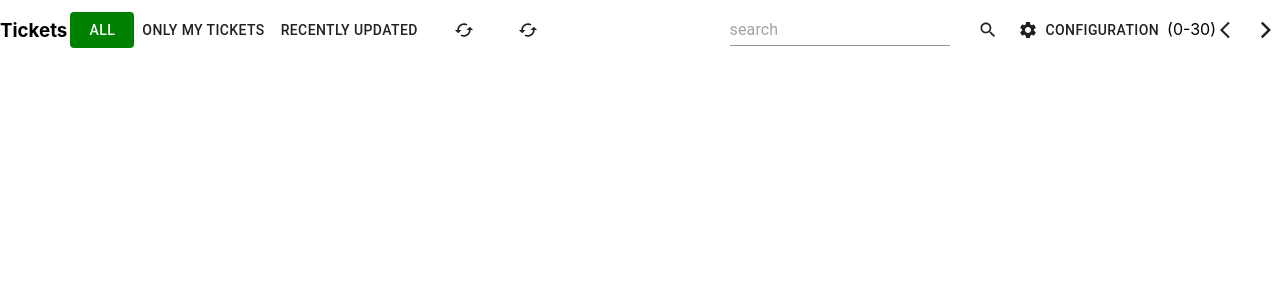
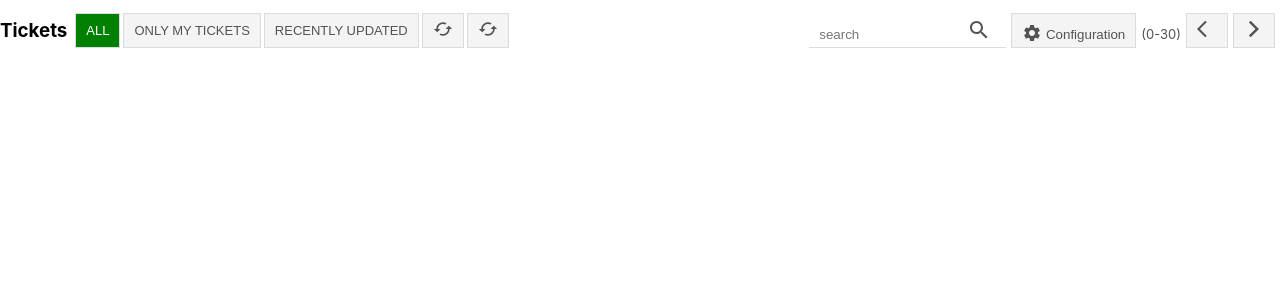
Before and after one commit to Narmadhu/KanbanBoardUi, a React (Create React App) app: page / in a window 1280 px wide. Shown: the top 300 px of the page. Built offline with nearby package versions, Linux system fonts and the light colour scheme.

Commit message:
changed nav button type

```diff
--- a/src/Components/Nav/Left/LeftPart.js
+++ b/src/Components/Nav/Left/LeftPart.js
@@ -3,18 +3,32 @@ import React from "react";
 import CachedIcon from '@material-ui/icons/Cached';
 import Button from '@material-ui/core/Button';
 import "./LeftPart.css";
+import { makeStyles } from '@material-ui/core/styles';
+
+const useStyles = makeStyles({
+  leftPart: {
+    display:"flex",
+    flexDirection:"row",
+    justifyContent:"center",
+    alignItems:"center"
+  },
+  ButtonList:{
+    marginLeft:"5px",
+    display:"flex",
+  }
+});
 
 function LeftPart() {
+  const classes = useStyles();
   return (
-    <div className="flex-row">
+    <div className={classes.leftPart}>
       <h3>Tickets</h3>
-      <div>
-      <Button style={{backgroundColor:"green",color:"white",marginLeft:"3px" }} >all</Button>
-      <Button>only my tickets</Button>
-      <Button>recently updated</Button>
-      {/* <button><FilterIcon /></button> */}
-      <Button endIcon={<CachedIcon />} />
-      <Button endIcon={<CachedIcon />} />
+      <div className={classes.ButtonList} id="buttonList" >
+      <button style={{backgroundColor:"green",color:"white"}} >all</button>
+      <button>only my tickets</button>
+      <button>recently updated</button>
+      <button><CachedIcon fontSize="small" /></button>
+      <button> <CachedIcon fontSize="small" /></button>
       </div>
     </div>
   );
--- a/src/Components/Nav/Nav.css
+++ b/src/Components/Nav/Nav.css
@@ -1,12 +1,55 @@
+button{
+    cursor: pointer;
+    outline: none;
+}
+
+/* Leftside Nav */
 .flex-row{
     display: flex;
     flex-direction: row;
-    /* justify-content: center; */
     align-items: center;
 }
 
-input{
-    padding: 8px;
+#buttonList > button{
+    margin-left: 3px;
+    text-transform: uppercase;
+    background-color: #f4f4f4;
+    border: 1px solid #dbdbdb;
+    color: rgb(83, 83, 83);
+    padding: 5px 10px;
+    font-size: small;
+}
+
+/* Rightside Nav */
+.input-icons {
+    position: relative;
+}
+.input-icons > input{
     outline: none;
     border: none;
+    border-bottom: 1px solid #dbdbdb;
+    padding: 5px 10px;
 }
+
+.input-icons > .icon{
+    padding: 5px 10px;
+    text-align: center;
+    position: absolute;
+    right: 5px;
+}
+.right-nav > button{
+margin-right: 5px;
+background-color: #f4f4f4;
+border: 1px solid #dbdbdb;
+color: rgb(83, 83, 83);
+padding: 5px 10px;
+}
+.right-nav > button > .settings{
+    position: relative;
+    top: 4px;
+}
+.right-nav > span{
+    color: rgb(83, 83, 83);
+    margin-right: 5px;
+    font-size: small;
+}
--- a/src/Components/Nav/Right/RightPart.js
+++ b/src/Components/Nav/Right/RightPart.js
@@ -8,13 +8,14 @@ import Input from '@material-ui/core/Input';
 
 function RightPart() {
   return (
-    <div>
+    <div className="right-nav" >
 
         {/* <Button endIcon={<SearchIcon />}><input type="text" placeholder="search"  /></Button> */}
-        <Input placeholder="search" type="text" /><Button endIcon={<SearchIcon />} />
-        <Button startIcon={<SettingsIcon />}>Configuration</Button>
+        <span className="input-icons" ><input placeholder="search" type="text" /><SearchIcon className="icon" /></span>
+        <button><SettingsIcon className="settings" fontSize="small" /> Configuration</button>
         <span>(0-30)</span>
-        <Button endIcon={<ArrowForwardIosIcon />}  startIcon={<ArrowBackIosIcon />} />
+        <button><ArrowBackIosIcon fontSize="small" /></button>
+        <button> <ArrowForwardIosIcon fontSize="small" /></button>
     </div>
   );
 }
```
Also changed, not shown: src/Components/Nav/Left/LeftPart.css (+10 -11 lines).
